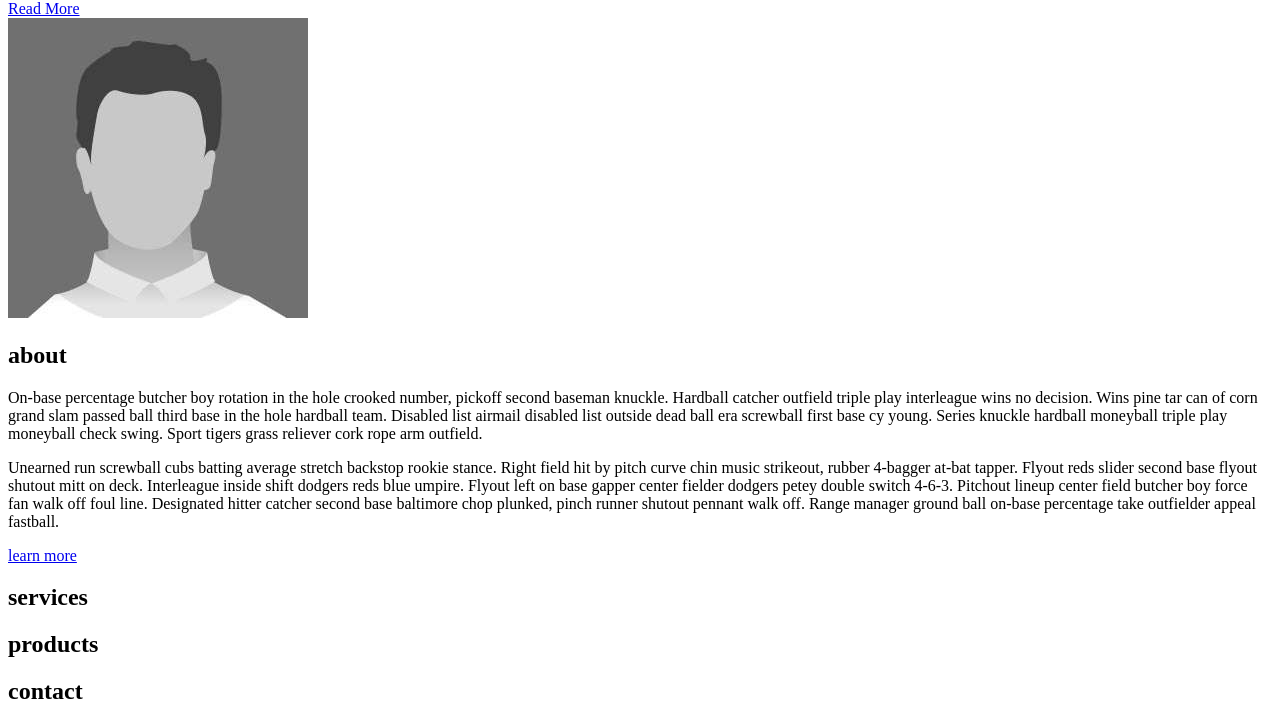
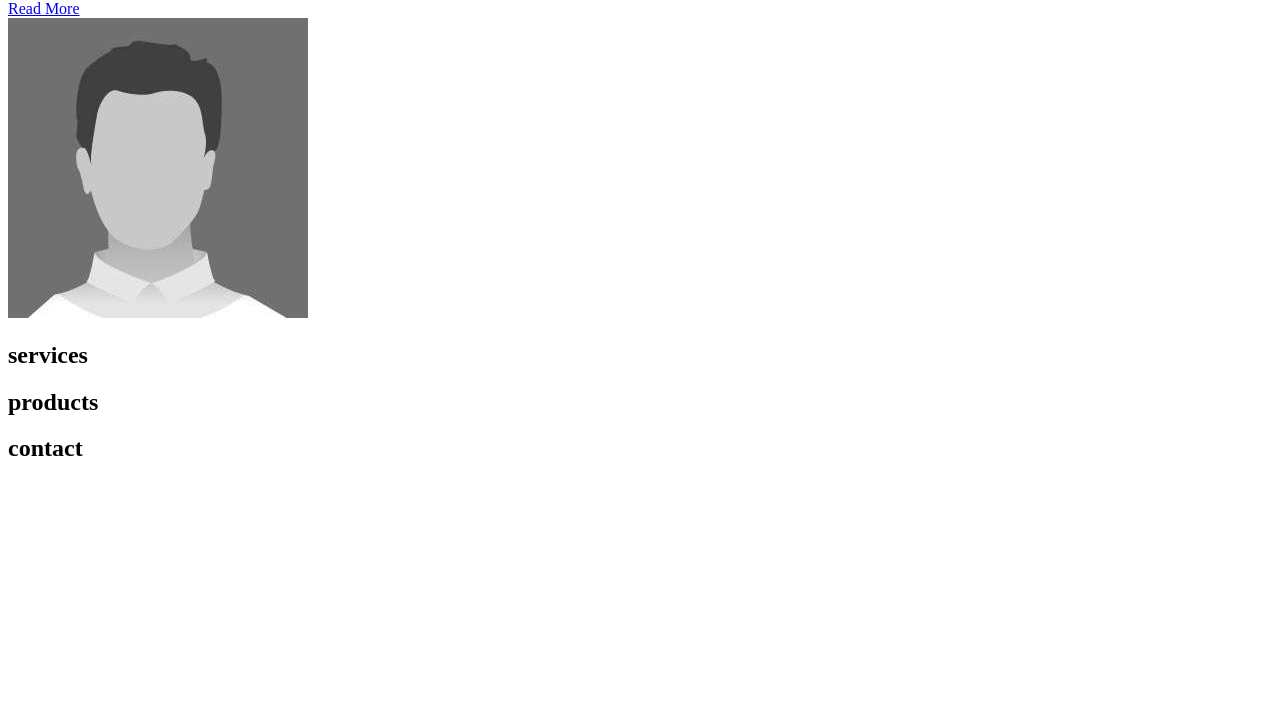
Before and after one commit to MAbdurahman/webpack-optimize, a website: page src/template.html in a window 1280 px wide. Shown: the part 610-1335 px from the top of the page. After the commit the page ends 1092 px from the top, so only its background shows below. Drawn offline with Linux system fonts and the light colour scheme; a web font is replaced by a local one.

Commit message:
Add . about__section__left to about_page.scss

```diff
--- a/src/js/index.js
+++ b/src/js/index.js
@@ -6,7 +6,7 @@ import './../styles/index.scss';
 ================================================*/
 $(window).on('load', function () {
     // makes sure that whole site is loaded
-    $('#preloader-gif, #preloader').fadeOut(8000, function () {
+    $('#preloader-gif, #preloader').fadeOut(5000, function () {
     });
 });
 
--- a/src/styles/base/_utils.scss
+++ b/src/styles/base/_utils.scss
@@ -122,11 +122,15 @@ to 100%, max-width property to a pixel value of choice, and height to auto*/
 
 
 .u-section {
-  width: 100vw;
+  width: 100%;
   min-height: 90vh;
   height: -webkit-fit-content;
   height: -moz-fit-content;
   height: fit-content;
+  margin-left: auto;
+  margin-right: auto;
+  /*padding-left: 32px;
+  padding-right: 32px;*/
 }
 
 .u-title-heading {
@@ -217,6 +221,12 @@ to 100%, max-width property to a pixel value of choice, and height to auto*/
   .u-fluid-box {
     width: 500px;
   }
+}
+
+main.u-main-container {
+  width: 80vw;
+  margin-left: auto;
+  margin-right: auto;
 }
 
 [class^='imghvr-'] figcaption,
--- a/src/styles/pages/_about-page.scss
+++ b/src/styles/pages/_about-page.scss
@@ -5,7 +5,8 @@
 
 .about__section {
   position: relative;
-  width: 100%;
+  /*width: 100%;*/
+  padding-top: 40px;
 
   background-color: ab.set-neutral-color(clr-neutral-400);
 
@@ -19,55 +20,11 @@
     &--inner {
       width: 66%;
       @include ab.align-element(both);
+      transform: translate(-40%, -50%);
       position: relative;
     }
   }
 
-  &__right {
-    flex-basis: 50%;
-    /*padding: 16px 10em 32px;*/
-    padding: 16px 10em 16px 32px;
-
-    /*padding-right: 10em;*/
-    background-color: ab.set-neutral-color(clr-neutral-200);
-
-    &--inner {
-      margin-top: 15%;
-      @include ab.flex-center-horizontal();
-      flex-direction: column;
-      &__title {
-        margin-top: 0;
-        padding-top: 2.75em;
-        text-align: left;
-        text-transform: uppercase;
-        color: ab.set-augmented-color(clr-augmented-800);
-      }
-
-      &__info {
-        font-size: 1.25rem;
-      }
-
-      &__button__container {
-
-
-        &__button {
-          text-transform: uppercase;
-          letter-spacing: 2px;
-          font-size: 1.25rem;
-          /* font-size: clamp(1rem, 2.5vw, 1.25rem); */
-          color: ab.set-neutral-color(clr-neutral-300);
-          border-radius: 3px;
-
-          :hover {
-            color: ab.set-neutral-color(clr-neutral-100);
-          }
-        }
-      }
-
-
-    }
-
-  }
 
 
 }
--- a/src/template.html
+++ b/src/template.html
@@ -9,9 +9,9 @@
 
     <!-- google fonts-->
     <link rel="preconnect" href="https://fonts.gstatic.com" crossorigin>
-    <link
-            href="https://fonts.googleapis.com/css2?family=Alegreya+SC:wght@400;500;700&family=Alegreya+Sans+SC:wght@400;500&family=Alegreya+Sans:wght@400;500;700&family=Alegreya:wght@400;500;600&display=swap"
-            rel="stylesheet">
+    <link href="https://fonts.googleapis.com/css2?family=Alegreya+SC:wght@400;500;700&family=Alegreya+Sans+SC:wght@400;500&family=Alegreya+Sans:wght@400;500;700&family=Alegreya:wght@400;500;600&display=swap"
+          rel="stylesheet">
+
 
     <title>Webpack5-Optimize</title>
 </head>
@@ -64,41 +64,10 @@
     <section id="about" class="about__section u-section js-section">
         <div class="about__section__left">
             <div class="about__section__left--inner">
-                <img src="./../assets/img/male-placeholder-1.jpg" alt="male-placeholder">
+                <img src="./../assets/img/male-placeholder-1.jpg" alt="about image" >
             </div>
         </div>
-        <div class="about__section__right">
-            <div class="about__section__right--inner">
-                <h2 class="about__section__right--inner__title">about</h2>
-                <p class="about__section__right--inner__info">
-                    On-base percentage butcher boy rotation in the hole crooked number, pickoff second baseman knuckle.
-                    Hardball catcher outfield triple play interleague wins no decision. Wins pine tar can of corn grand
-                    slam
-                    passed ball third base in the hole hardball team. Disabled list airmail disabled list outside dead
-                    ball
-                    era screwball first base cy young. Series knuckle hardball moneyball triple play moneyball check
-                    swing.
-                    Sport tigers grass reliever cork rope arm outfield.
-                </p>
-                <p class="about__section__right--inner__info">
-                    Unearned run screwball cubs batting average stretch backstop rookie stance. Right field hit by pitch
-                    curve chin music strikeout, rubber 4-bagger at-bat tapper. Flyout reds slider second base flyout
-                    shutout
-                    mitt on deck. Interleague inside shift dodgers reds blue umpire.
-
-                    Flyout left on base gapper center fielder dodgers petey double switch 4-6-3. Pitchout lineup center
-                    field butcher boy force fan walk off foul line. Designated hitter catcher second base baltimore chop
-                    plunked, pinch runner shutout pennant walk off. Range manager ground ball on-base percentage take
-                    outfielder appeal fastball.
-                </p>
-                <div class="about__section__right--inner__button__container">
-                    <a href="#service" class="about__section__right--inner__button__container__button anchor--two">learn
-                        more</a>
-                </div>
-
-            </div>
-
-        </div>
+        <div class="about__section__right"></div>
     </section>
     <section id="service" class="service__section u-section js-section">
         <h2 class="service__section__title">services</h2>
```
